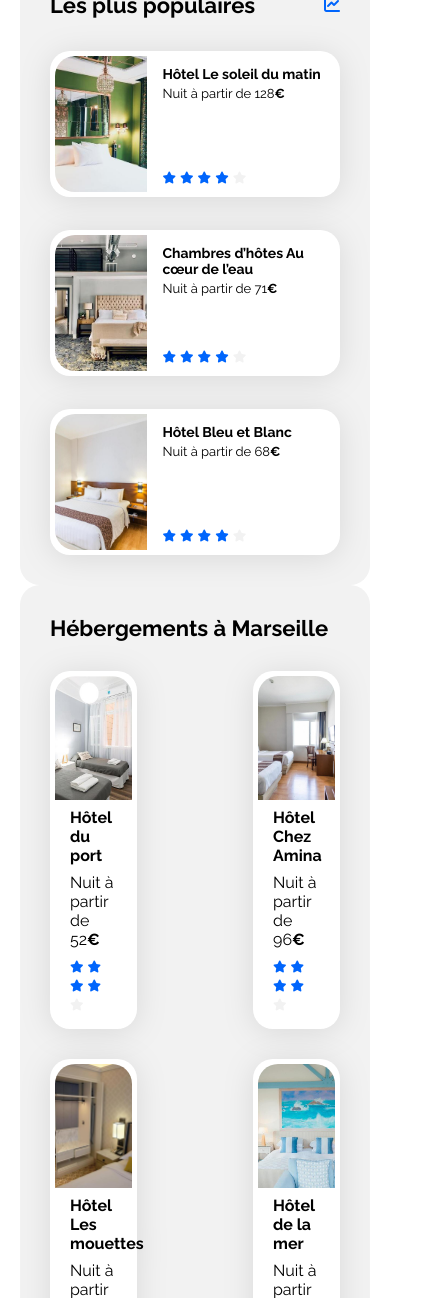
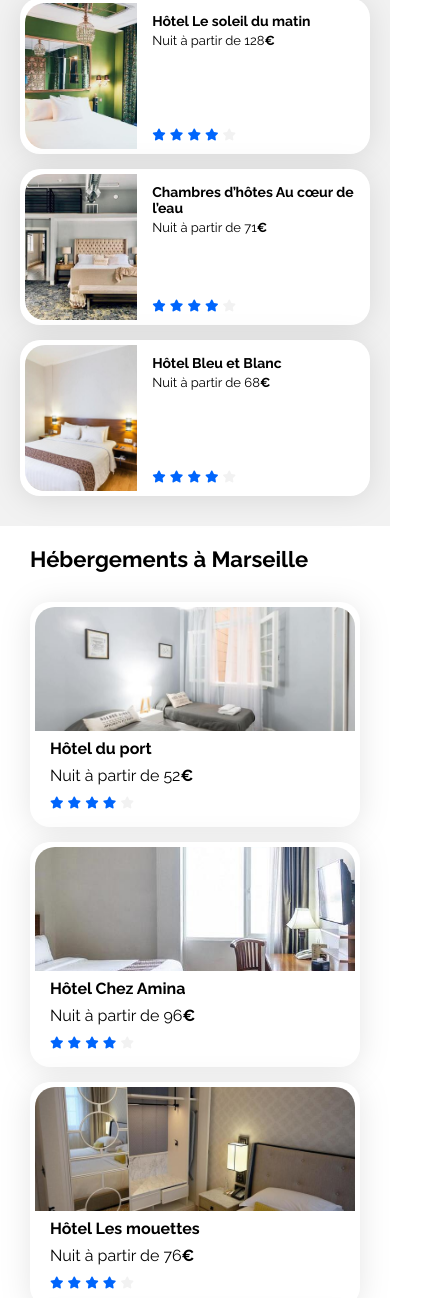
Before and after one commit to VincentChevais/OC_Project_2, a plain HTML site: page index.html in a window 390 px wide. Shown: the part 702-2000 px from the top of the page, 430 px wide, since content can reach past the window. Drawn offline with Linux system fonts and the light colour scheme.

Commit message:
fin responsive

```diff
--- a/css/style.css
+++ b/css/style.css
@@ -39,17 +39,12 @@ body {
   justify-content: center;
 }
 
-p {
-  margin: 0;
-  padding: 0;
-}
-
 a {
   color: inherit;
   text-decoration: none;
 }
 
-.body-container {
+.main-container {
   width: 100%;
   max-width: 1440px;
   min-width: 320px;
@@ -153,6 +148,7 @@ a {
   font-size: 18px;
   background-color: var(--main-bg-color);
 }
+
 .search-btn {
   background-color: var(--main-color);
   color: white;
@@ -181,6 +177,7 @@ a {
 }
 
 /****** Filtres ***********/
+
 .filters {
     display: flex;
     align-items: center;
@@ -223,9 +220,10 @@ a {
 }
 
 /****** Hebergements And Populaires ***********/
+
 .hebergements-and-populaires {
   display: flex;
-  justify-content: space-between;
+  gap: 40px;
   margin-bottom: 35px;
 }
 
@@ -237,6 +235,7 @@ a {
 }
 
 /****** Hebergements ***********/
+
 .hebergements {
   width: 65%;
 }
@@ -247,27 +246,23 @@ a {
 
 .hebergements-cards {
   display: flex;
-  justify-content: space-between;
   flex-wrap: wrap;
   padding-block: 30px;
-  gap: 30px;
+  justify-content: space-between;
+  row-gap: 30px;
 }
 
 .hebergements-cards .card-content {
-  padding-inline: 15px;
-  padding-bottom: 10px;
+    padding: 4px 10px 10px 15px;
 }
 
 .hebergements-cards .card-title {
-    margin-top: 4px;
     margin-bottom: 8px;
 }
 
 .hebergements-cards .card-subtitle {
-    margin: 0;
     margin-bottom: 8px;
 }
-
 
 .hebergements-cards img {
   width: 100%;
@@ -288,14 +283,24 @@ a {
   align-items: center;
 }
 
+.populaires-cards {
+    display:flex;
+    flex-direction: column;
+    padding-block: 30px 0px;
+    gap: 30px;
+}
+
 .populaires-cards .card {
   display: flex;
-  margin-top: 33px;
+}
+
+.populaires-cards a {
+    height: 100%;
 }
 
 .populaires-cards img {
   width: 33%;
-  height: 136px;
+  height: 146px;
   border-top-left-radius: 20px;
   border-bottom-left-radius: 20px;
   object-fit: cover;
@@ -303,7 +308,7 @@ a {
 
 .populaires-cards .card-content {
   width: 67%;
-  padding-left: 15px;
+  padding-inline: 15px 10px;
   display: flex;
   flex-direction: column;
   justify-content: space-between;
@@ -362,9 +367,8 @@ a {
 /********************** Pied de page *******************/
 .footer-nav {
     background-color: var(--main-bg-color);
-    padding: 20px 20px 0px 20px;
-    display: grid;
-    grid-template-columns: repeat(3, 1fr);
+    gap: 20px;
+    display: flex;
     margin-top: 35px;
 }
 
@@ -372,6 +376,10 @@ a {
     padding-bottom: 15px;
 }
 
+.footer-nav div {
+    padding: 20px 0px 0px 20px;
+    width:33%
+}
 .footer-list li {
     margin-bottom: 15px;
 }
@@ -399,6 +407,7 @@ a {
 
     .hebergements-and-populaires {
         flex-direction: column;
+        gap: 50px;
     }
 
     .hebergements {
@@ -407,13 +416,13 @@ a {
 
     .populaires {
         width: 100%;
-        margin-top: 50px;
     }
 
     .populaires-cards {
         display: flex;
         flex-direction: row;
         justify-content: space-between;
+        padding-block: 30px 0;
     }
 
     .populaires-cards a {
@@ -428,6 +437,10 @@ a {
         font-size: 13px;
     }
 
+    .activity-cards img {
+        height: 200px;
+    }
+
 }
 
 /* Intermediate issues */
@@ -437,19 +450,14 @@ a {
     .filter-btn {
         width: 47%;
     }
-
 }
 
 /* Small devices (phones, less than 768px) */
 
 @media (max-width: 767.98px) {
 
-    .body-container {
+    .main-container {
         padding: 0;
-    }
-
-    .main-container {
-        padding: 0 20px;
     }
 
     /* Header */
@@ -493,6 +501,10 @@ a {
 
     /* Recherche */
 
+    .search-and-filters {
+        padding: 0 20px;
+    }
+
     .fa-magnifying-glass {
         display: block;
         color: white;
@@ -500,13 +512,12 @@ a {
         justify-self: center;
     }
 
-
-
     .search-btn {
         border-radius: 15px;
         filter: drop-shadow(0px 4px 4px rgba(0, 0, 0, 0.25));
         width: 49px;
     }
+
     .search-btn-text {
         display: none;
     }
@@ -532,14 +543,53 @@ a {
 
     .hebergements-and-populaires {
         flex-direction: column-reverse;
+        gap: 15px;
+    }
+
+    .hebergements-and-populaires section {
+        border-radius: 0;
+        padding: 30px 20px;
+    }
+
+    .hebergements-and-populaires .hebergements {
+        background-color: white;
+        padding: 5px 30px 5px 30px;
+    }
+
+    .hebergements-cards {
+        flex-direction: column;
+        gap: 15px;
+    }
+
+    .hebergements-cards a {
+        width: 100%;
     }
 
     .populaires-cards {
         flex-direction: column;
+        gap: 15px;
     }
 
     .populaires-cards a {
         width: 100%;
     }
 
+    .activity-cards {
+        flex-direction: column;
+        gap: 15px;
+    }
+
+    .activity-cards .card-content {
+        width: 100%
+    }
+
+    .footer-nav {
+        flex-direction:column;
+
+    }
+
+    .footer-nav div {
+        padding: 30px;
+        width: fit-content;
+    }
 }
--- a/index.html
+++ b/index.html
@@ -2,6 +2,7 @@
 <html lang="fr">
   <head>
     <meta charset="UTF-8">
+    <meta name="description" content="Page d'exercice OpenClassrooms">
     <meta name="viewport" content="width=device-width, initial-scale=1.0">
     <title>Booki</title>
     <link rel="preconnect" href="https://fonts.googleapis.com">
@@ -12,7 +13,7 @@
   </head>
 
   <body>
-    <div class="body-container">
+    <div class="main-container">
 <!-- Header & Menu -->
 
       <header>
@@ -29,7 +30,7 @@
         </div>
       </header>
 
-      <main class="main-container">
+      <main>
 <!-- Titre / Recherche / Filtre / Infos -->
 
         <div class="search-and-filters">
@@ -43,8 +44,8 @@
               <label for="search-input">
                 <i class="fa-solid fa-location-dot"></i>
               </label>
-              <input type="search" id="search-input" name="search-input" value="Marseille, France">
-              <button class="search-btn" type="submit"><i class="fa-solid fa-magnifying-glass"></i><span class="search-btn-text">Rechercher</span></button>
+              <input type="search" aria-label="search" id="search-input" name="search-input" value="Marseille, France">
+              <button class="search-btn" type="submit" aria-label="search"><i class="fa-solid fa-magnifying-glass"></i><span class="search-btn-text">Rechercher</span></button>
             </form>
           </search>
 
@@ -89,8 +90,8 @@
                   <img src="./images/hebergements/fred-kleber.jpg" alt="Image de la chambre d'hôtel montrant un lit">
                   <div class="card-content">
                     <div class="card-txt">
-                      <h3 class="card-title">Hôtel du port</h3>
-                      <p class="card-subtitle">Nuit à partir de 52<span class="euro">€</span></p>
+                        <h3 class="card-title">Hôtel du port</h3>
+                        <p class="card-subtitle">Nuit à partir de 52<span class="euro">€</span></p>
                     </div>
                     <div class="card-rating">
                       <i class="fa-xs fa-solid fa-star" aria-hidden="true"></i>
@@ -108,8 +109,8 @@
                   <img src="./images/hebergements/febrian-zakaria.jpg" alt="Image de la chambre d'hôtel montrant un lit">
                   <div class="card-content">
                     <div class="card-txt">
-                      <h3 class="card-title">Hôtel Chez Amina</h3>
-                      <p class="card-subtitle">Nuit à partir de 96<span class="euro">€</span></p>
+                        <h3 class="card-title">Hôtel Chez Amina</h3>
+                        <p class="card-subtitle">Nuit à partir de 96<span class="euro">€</span></p>
                     </div>
                     <div class="card-rating">
                       <i class="fa-xs fa-solid fa-star" aria-hidden="true"></i>
```
